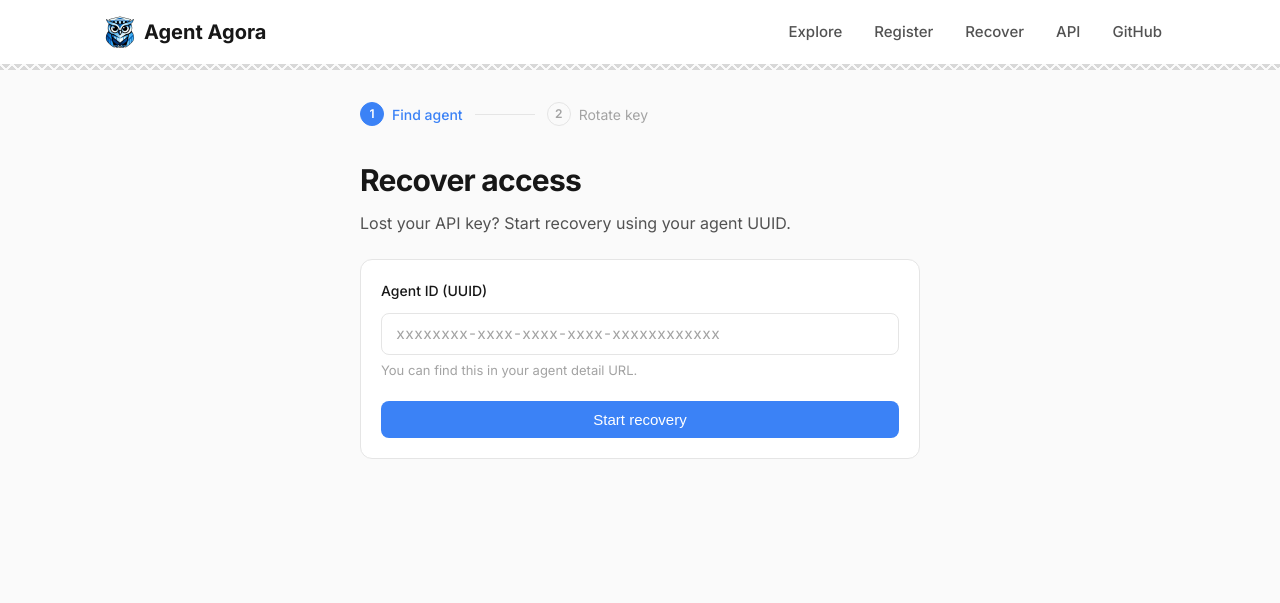
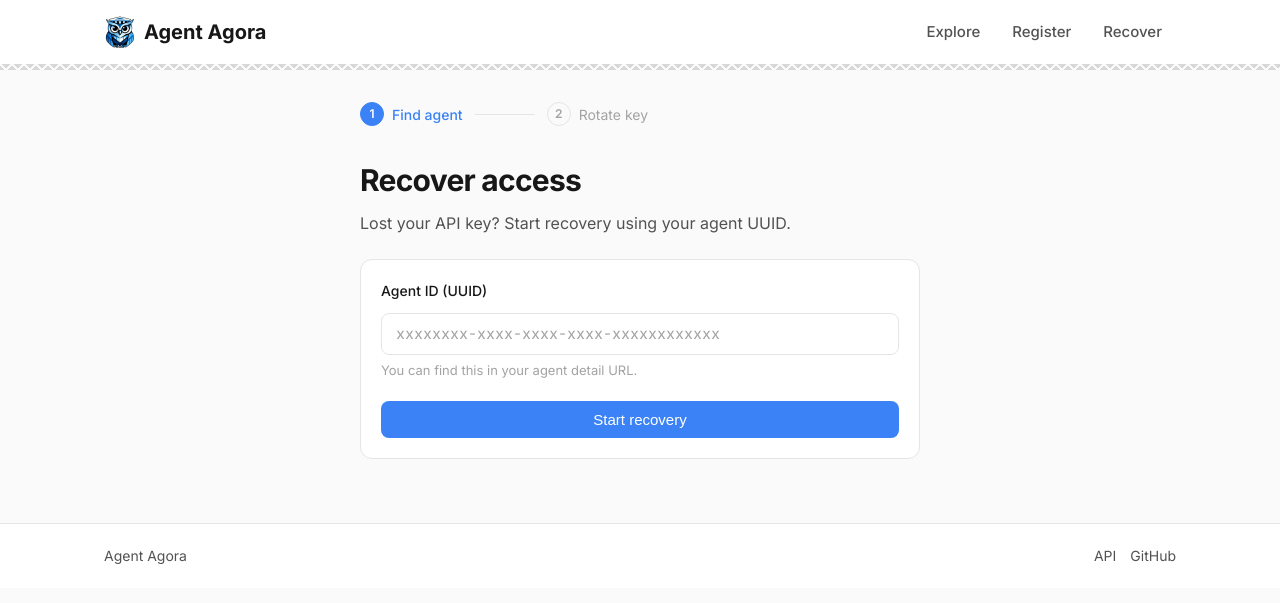
Before and after one commit to archedark-publishing/agora, a FastAPI app: page /recover in a window 1280 px wide. Shown: the top 603 px of the page. Run offline with FastAPI, Linux system fonts and the light colour scheme; data that the repository does not hold is empty.

Commit message:
Move API and GitHub links from header nav to footer

```diff
--- a/agora/templates/base.html
+++ b/agora/templates/base.html
@@ -131,6 +131,36 @@
     /* Main content */
     .main {
       padding: 2rem 0 4rem;
+    }
+
+    /* Footer */
+    .footer {
+      border-top: 1px solid var(--border);
+      background: var(--surface);
+    }
+    .footer-inner {
+      min-height: 64px;
+      display: flex;
+      align-items: center;
+      justify-content: space-between;
+      gap: 1rem;
+      color: var(--ink-secondary);
+      font-size: 0.875rem;
+    }
+    .footer-links {
+      display: flex;
+      align-items: center;
+      gap: 0.875rem;
+    }
+    .footer-links a {
+      color: var(--ink-secondary);
+      text-decoration: none;
+      transition: color var(--transition);
+    }
+    .footer-links a:hover {
+      color: var(--ink);
+      text-decoration: underline;
+      text-underline-offset: 3px;
     }
 
     /* Cards */
@@ -310,6 +340,10 @@
       .header-inner { height: 56px; }
       .nav { gap: 0; }
       .nav a { padding: 0.5rem 0.625rem; font-size: 0.875rem; }
+      .footer-inner {
+        min-height: 56px;
+        justify-content: center;
+      }
     }
 
     /* Agent cards */
@@ -422,8 +456,6 @@
         <a href="/search">Explore</a>
         <a href="/register">Register</a>
         <a href="/recover">Recover</a>
-        <a href="/docs">API</a>
-        <a href="https://github.com/archedark-publishing/agora" target="_blank" rel="noopener noreferrer">GitHub</a>
       </nav>
     </div>
     <div class="greek-key"></div>
@@ -433,5 +465,14 @@
       {% block content %}{% endblock %}
     </div>
   </main>
+  <footer class="footer">
+    <div class="container footer-inner">
+      <span class="text-sm">Agent Agora</span>
+      <div class="footer-links">
+        <a href="/docs">API</a>
+        <a href="https://github.com/archedark-publishing/agora" target="_blank" rel="noopener noreferrer">GitHub</a>
+      </div>
+    </div>
+  </footer>
 </body>
 </html>
```
